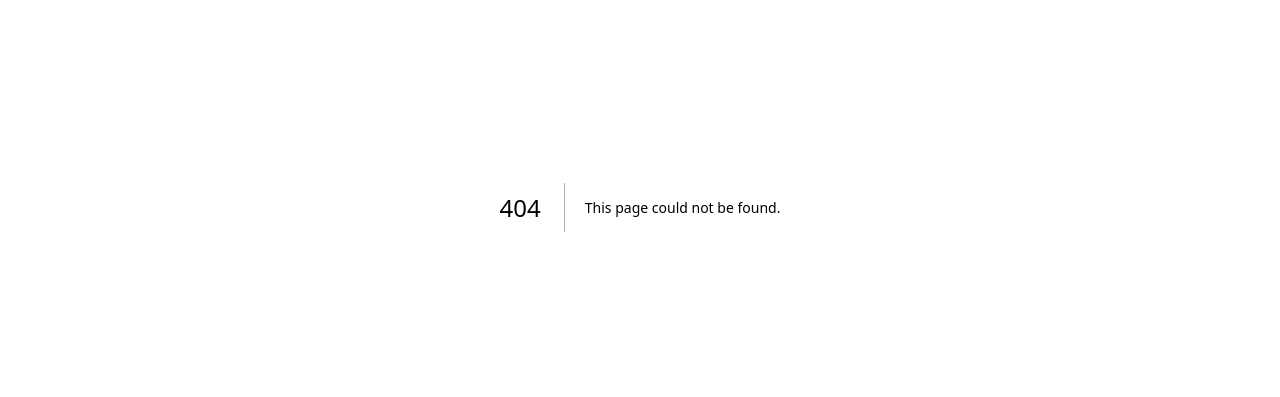
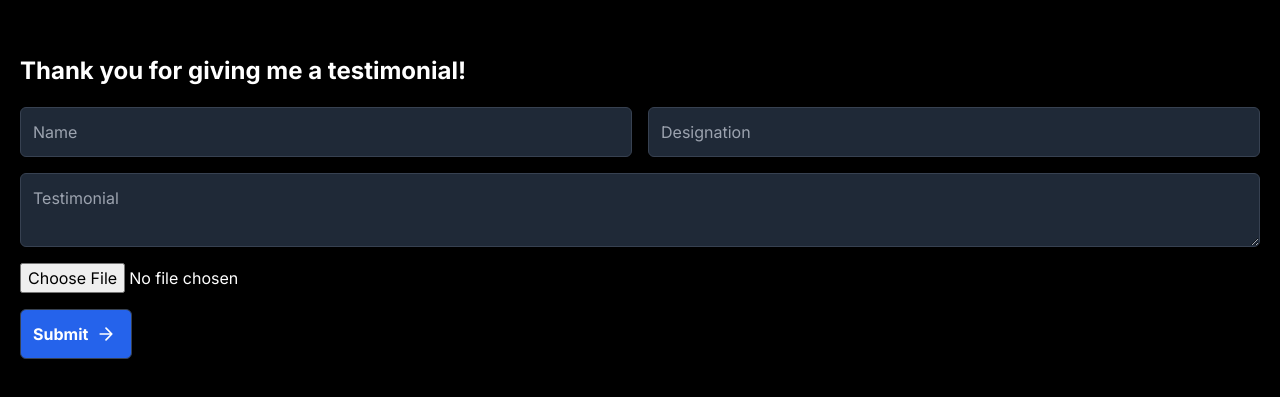
Before and after one commit to Kviraj722/portfolioV2, a Next.js app: page /testinomial in a window 1280 px wide. Before the commit this address had no page. Shown: the part 193-590 px from the top of the page. Built offline with nearby package versions, Linux system fonts and the light colour scheme.

Commit message:
feat: testimonials and removed borders.

```diff
--- a/app/components/AboutMe.tsx
+++ b/app/components/AboutMe.tsx
@@ -6,7 +6,7 @@ const AboutMe = () => {
   return (
     <>
       <Heading heading="Meet Viraj:" />
-      <div className="flex justify-center items-center max-h-screen container border-1 shadow-blurred-border mt-7 rounded-md text-white">
+      <div className="flex justify-center items-center container mt-7 rounded-md text-white">
         <div className="max-w-4xl p-8">
           <div className="mt-5 w-full p-6 rounded-lg shadow-lg bg-stone-950">
             <p className="mt-4 leading-relaxed text-lg">
--- a/app/components/Experiance.tsx
+++ b/app/components/Experiance.tsx
@@ -5,7 +5,7 @@ import { FaReact } from "react-icons/fa";
 const Experience = () => (
   <div className="mt-10 mb-10 flex flex-col gap-2">
     <Heading heading="Professional History:" />
-    <div className="container flex flex-col border-1 shadow-blurred-border rounded-md p-6 mt-3">
+    <div className="container flex flex-col rounded-md p-6 mt-3">
       <div className="flex justify-between items-center mb-4">
         <div>
           <h1 className="text-3xl font-sans">Tuvoc Technologies</h1>
--- a/app/components/Footer.tsx
+++ b/app/components/Footer.tsx
@@ -7,8 +7,7 @@ const Footer = () => {
         <p className="text-sm">&copy; 2024 Viraj Kawa. All rights reserved.</p>
         <p className="text-sm mt-2">
           About this website: built with React & Next.js (App Router & Server
-          Actions), TypeScript, Tailwind CSS, Framer Motion, React Email &
-          Resend, Vercel hosting and SwiperJs.
+          Actions), TypeScript, Tailwind CSS, Framer Motion, Nodemailer, Aceternity UI, Vercel hosting and SwiperJs.
         </p>
       </div>
     </footer>
--- a/app/components/HeroSection.tsx
+++ b/app/components/HeroSection.tsx
@@ -35,7 +35,7 @@ const HeroSection = () => {
     },
   ];
   return (
-    <div className="container mt-10 mb-10 bg-stone-950  border-1 shadow-blurred-border rounded-3xl p-2 flex gap-5 flex-col justify-center items-center">
+    <div className="container mt-10 mb-10 bg-stone-950  rounded-3xl p-2 flex gap-5 flex-col justify-center items-center">
       <div className="items-center flex flex-col gap-5 ">
         <Image
           src={ProfilePhoto}
--- a/app/components/Navbar.tsx
+++ b/app/components/Navbar.tsx
@@ -20,7 +20,7 @@ const Navbar = () => {
     },
   ];
   return (
-    <div className="container flex justify-center items-center p-2 border-1 mt-2 rounded-full w-auto bg-stone-950  shadow-blurred-border">
+    <div className="container flex justify-center items-center p-2 mt-2 rounded-full w-auto bg-stone-950 ">
       {/* <div className="underline font-mono font-bold text-2xl -rotate-12 scale-75 translate-x-4 skew-y-3">
         <span className="text-primary-blue">K</span>viraj
       </div> */}
--- a/app/components/Projects.tsx
+++ b/app/components/Projects.tsx
@@ -31,7 +31,7 @@ const Projects = () => {
   return (
     <div className="mt-10 mb-10">
       <Heading heading="Notable projects:" />
-      <div className="border-1 mt-6 flex container shadow-blurred-border rounded-lg p-2">
+      <div className="mt-6 flex container rounded-lg p-2">
         <HoverEffect items={projects} />
       </div>
     </div>
--- /dev/null
+++ b/app/components/TestiNomials.tsx
@@ -0,0 +1,100 @@
+"use client";
+import React from "react";
+import Image from "next/image";
+import DemoImage from "@/public/PorfilePhoto.jpg";
+import { Swiper, SwiperSlide } from "swiper/react";
+import { Navigation, Pagination, Autoplay } from "swiper/modules";
+import "swiper/css";
+import "swiper/css/navigation";
+import "swiper/css/pagination";
+import "swiper/css/scrollbar";
+import Heading from "./Heading";
+import Link from "next/link";
+const TestiNomials = () => {
+  const testiNomial = [
+    {
+      id: 1,
+      name: "Viraj Kawa",
+      designation: "Jr.Software developer engineer",
+      sentence:
+        "Lorem ipsum dolor sit amet consectetur adipisicing elit. Distinctio nobis, explicabo accusamus officia doloremque molestiae ad dicta iure debitis expedita ut ipsum ratione provident quidem possimus magnam magni nihil necessitatibus similique tempore aspernatur laboriosam. Minus voluptates labore unde natus maxime possimus nisi. Fugiat voluptatum maxime nostrum harum beatae provident ex officiis, ad optio, repellendus est excepturi ipsa assumenda soluta quisquam sequi omnis iste? Voluptatem iusto magni illo delectus ex! Quam corrupti laboriosam sequi voluptas repellat numquam consequatur placeat necessitatibus voluptates deleniti at asperiores, totam earum mollitia ab, aspernatur reprehenderit. Voluptatum debitis porro enim, sapiente praesentium voluptas! Quis illum eligendi molestiae.",
+      image: DemoImage,
+    },
+    {
+      id: 2,
+      name: "Viraj Kawa 2",
+      designation: "CEO/Co-founder",
+      sentence:
+        "Lorem ipsum dolor sit amet consectetur adipisicing elit. Distinctio nobis, explicabo accusamus officia doloremque molestiae ad dicta iure debitis expedita ut ipsum ratione provident quidem possimus magnam magni nihil necessitatibus similique tempore aspernatur laboriosam. Minus voluptates labore unde natus maxime possimus nisi. Fugiat voluptatum maxime nostrum harum beatae provident ex officiis, ad optio, repellendus est excepturi ipsa assumenda soluta quisquam sequi omnis iste? Voluptatem iusto magni illo delectus ex! Quam corrupti laboriosam sequi voluptas repellat numquam consequatur placeat necessitatibus voluptates deleniti at asperiores, totam earum mollitia ab, aspernatur reprehenderit. Voluptatum debitis porro enim, sapiente praesentium voluptas! Quis illum eligendi molestiae.",
+      image: DemoImage,
+    },
+    {
+      id: 3,
+      name: "Viraj Kawa3",
+      designation: "Senior Software engineer",
+      sentence:
+        "Lorem ipsum dolor sit amet consectetur adipisicing elit. Distinctio nobis, explicabo accusamus officia doloremque molestiae ad dicta iure debitis expedita ut ipsum ratione provident quidem possimus magnam magni nihil necessitatibus similique tempore aspernatur laboriosam. Minus voluptates labore unde natus maxime possimus nisi. Fugiat voluptatum maxime nostrum harum beatae provident ex officiis, ad optio, repellendus est excepturi ipsa assumenda soluta quisquam sequi omnis iste? Voluptatem iusto magni illo delectus ex! Quam corrupti laboriosam sequi voluptas repellat numquam consequatur placeat necessitatibus voluptates deleniti at asperiores, totam earum mollitia ab, aspernatur reprehenderit. Voluptatum debitis porro enim, sapiente praesentium voluptas! Quis illum eligendi molestiae.",
+      image: DemoImage,
+    },
+  ];
+
+  return (
+    <div className="mt-10 mb-10">
+      <Heading heading="Testinomials" />
+      <div className="container p-4 mt-5 bg-stone-950 rounded-md">
+        <Swiper
+          spaceBetween={10}
+          centeredSlides={true}
+          slidesPerView={1}
+          autoplay={{
+            delay: 2000,
+          }}
+          pagination={{
+            clickable: true,
+          }}
+          navigation={true}
+          modules={[Autoplay, Pagination, Navigation]}
+          onSlideChange={() => console.log("slide change")}
+        >
+          {testiNomial.map((testi) => (
+            <SwiperSlide key={testi.id}>
+              <div className="flex flex-wrap md:flex-nowrap">
+                <div className="w-full md:w-1/2 flex flex-col items-center">
+                  <div className="items-center mb-4">
+                    <Image
+                      src={testi.image}
+                      alt="user image"
+                      width={200}
+                      height={200}
+                      className="border-1 rounded-full shadow-blurred-border"
+                    />
+                  </div>
+                  <div className="flex justify-center items-center w-full flex-col">
+                    <p className="font-serif font-semibold text-xl text-blue-800">
+                      {testi.name}
+                    </p>
+                    <p className="text-sm ">{testi.designation}</p>
+                  </div>
+                </div>
+                <div className="w-full md:w-1/2 h-full p-2">
+                  <p className="text-base font-mono italic">{testi.sentence}</p>
+                </div>
+              </div>
+            </SwiperSlide>
+          ))}
+        </Swiper>
+      </div>
+
+      <div className="container flex justify-end mt-5">
+        <Link
+          href={"/testinomial"}
+          className="border-1 shadow-blurred-border w-60 h-20 p-2 bg-black rounded-2xl hover:text-black hover:bg-blue-600 hover:transition-all duration-75 hover:ease-in-out "
+        >
+          Give testinomial
+        </Link>
+      </div>
+    </div>
+  );
+};
+
+export default TestiNomials;
--- a/app/components/ui/text-generate-effect.tsx
+++ b/app/components/ui/text-generate-effect.tsx
@@ -45,7 +45,7 @@ export const TextGenerateEffect = ({
   return (
     <div className={cn("font-bold", className)}>
       <div className="mt-4">
-        <div className=" dark:text-primary-blue text-primary-blue text-2xl leading-snug tracking-wide">
+        <div className="text-primary-blue text-sm leading-snug tracking-wide">
           {renderWords()}
         </div>
       </div>
--- a/app/layout.tsx
+++ b/app/layout.tsx
@@ -4,7 +4,7 @@ import { IBM_Plex_Mono } from "next/font/google";
 import "./globals.css";
 
 const inter = Inter({ subsets: ["latin"] });
-const plexoMono = IBM_Plex_Mono({ subsets: ["latin"], weight: ["300"] });
+// const plexoMono = IBM_Plex_Mono({ subsets: ["latin"], weight: ["300"] });
 export const metadata: Metadata = {
   title: "Viraj Kawa",
   description: "Portfolio website v2",
@@ -17,7 +17,8 @@ export default function RootLayout({
 }>) {
   return (
     <html lang="en">
-      <body className={plexoMono.className}>{children}</body>
+      {/* <body className={plexoMono.className}>{children}</body> */}
+      <body className={inter.className}>{children}</body>
     </html>
   );
 }
--- a/app/page.tsx
+++ b/app/page.tsx
@@ -7,6 +7,7 @@ import Technologies from "./components/Technologies";
 import ContactMe from "./components/ContactMe";
 import Footer from "./components/Footer";
 import CodingProfiles from "./components/CodingProfiles";
+import TestiNomials from "./components/TestiNomials";
 
 export default function Home() {
   return (
@@ -27,6 +28,7 @@ export default function Home() {
           <AboutMe />
           <Experiance />
           <Projects />
+          <TestiNomials />
           <CodingProfiles />
           <Technologies />
           <ContactMe />
--- /dev/null
+++ b/app/testinomial/page.tsx
@@ -0,0 +1,91 @@
+"use client";
+
+import { useState } from "react";
+
+export default function TestiNomial() {
+  const [name, setName] = useState("");
+  const [designation, setDesignation] = useState("");
+  const [testimonial, setTestimonial] = useState("");
+  const [image, setImage] = useState(null);
+  const [error, setError] = useState("");
+
+  const handleImageChange = (e: any) => {
+    const file = e.target.files[0];
+    if (file && file.size > 2 * 1024 * 1024) {
+      setError("Image size should not exceed 2MB");
+      setImage(null);
+    } else {
+      setError("");
+      setImage(file);
+    }
+  };
+
+  const handleSubmit = (e: any) => {
+    e.preventDefault();
+    console.log({ name, designation, testimonial, image });
+  };
+
+  return (
+    <div className="flex justify-center items-center h-screen bg-black text-white">
+      <div className="container mx-auto p-5">
+        <h1 className="text-2xl font-bold mb-5">
+          Thank you for giving me a testimonial!
+        </h1>
+        <form onSubmit={handleSubmit} className="flex flex-col gap-4">
+          <div className="flex flex-row gap-4">
+            <input
+              type="text"
+              placeholder="Name"
+              value={name}
+              onChange={(e) => setName(e.target.value)}
+              className="w-full p-3 rounded-md bg-gray-800 text-white border border-gray-700 focus:outline-none focus:ring-2 focus:ring-blue-500"
+              required
+            />
+            <input
+              type="text"
+              placeholder="Designation"
+              value={designation}
+              onChange={(e) => setDesignation(e.target.value)}
+              className="w-full p-3 rounded-md bg-gray-800 text-white border border-gray-700 focus:outline-none focus:ring-2 focus:ring-blue-500"
+              required
+            />
+          </div>
+          <textarea
+            placeholder="Testimonial"
+            value={testimonial}
+            onChange={(e) => setTestimonial(e.target.value)}
+            className="w-full p-3 rounded-md bg-gray-800 text-white border border-gray-700 focus:outline-none focus:ring-2 focus:ring-blue-500"
+            required
+          />
+          <input
+            type="file"
+            accept="image/*"
+            onChange={handleImageChange}
+            className=" focus:outline-none focus:ring-2 focus:ring-blue-500"
+          />
+          {error && <p className="text-red-500">{error}</p>}
+          <button
+            type="submit"
+            className="flex items-center w-28 p-3 rounded-md bg-blue-600 text-white font-bold  hover:bg-blue-700 border border-gray-700 focus:outline-none focus:ring-2 focus:ring-blue-500"
+          >
+            <span>Submit</span>
+            <svg
+              className="w-5 h-5 ml-2"
+              fill="none"
+              stroke="currentColor"
+              viewBox="0 0 24 24"
+              xmlns="http://www.w3.org/2000/svg"
+            >
+              <path
+                strokeLinecap="round"
+                strokeLinejoin="round"
+                strokeWidth="2"
+                d="M5 12h14M12 5l7 7-7 7"
+              ></path>
+            </svg>
+          </button>
+        </form>
+      </div>
+    </div>
+  );
+}
--- a/package.json
+++ b/package.json
@@ -20,6 +20,7 @@
     "react": "^18",
     "react-dom": "^18",
     "react-icons": "^5.2.1",
+    "swiper": "^11.1.4",
     "tailwind-merge": "^2.3.0"
   },
   "devDependencies": {
```
Also changed, not shown: 1 other file (tests, documents, lock files or other folders).
